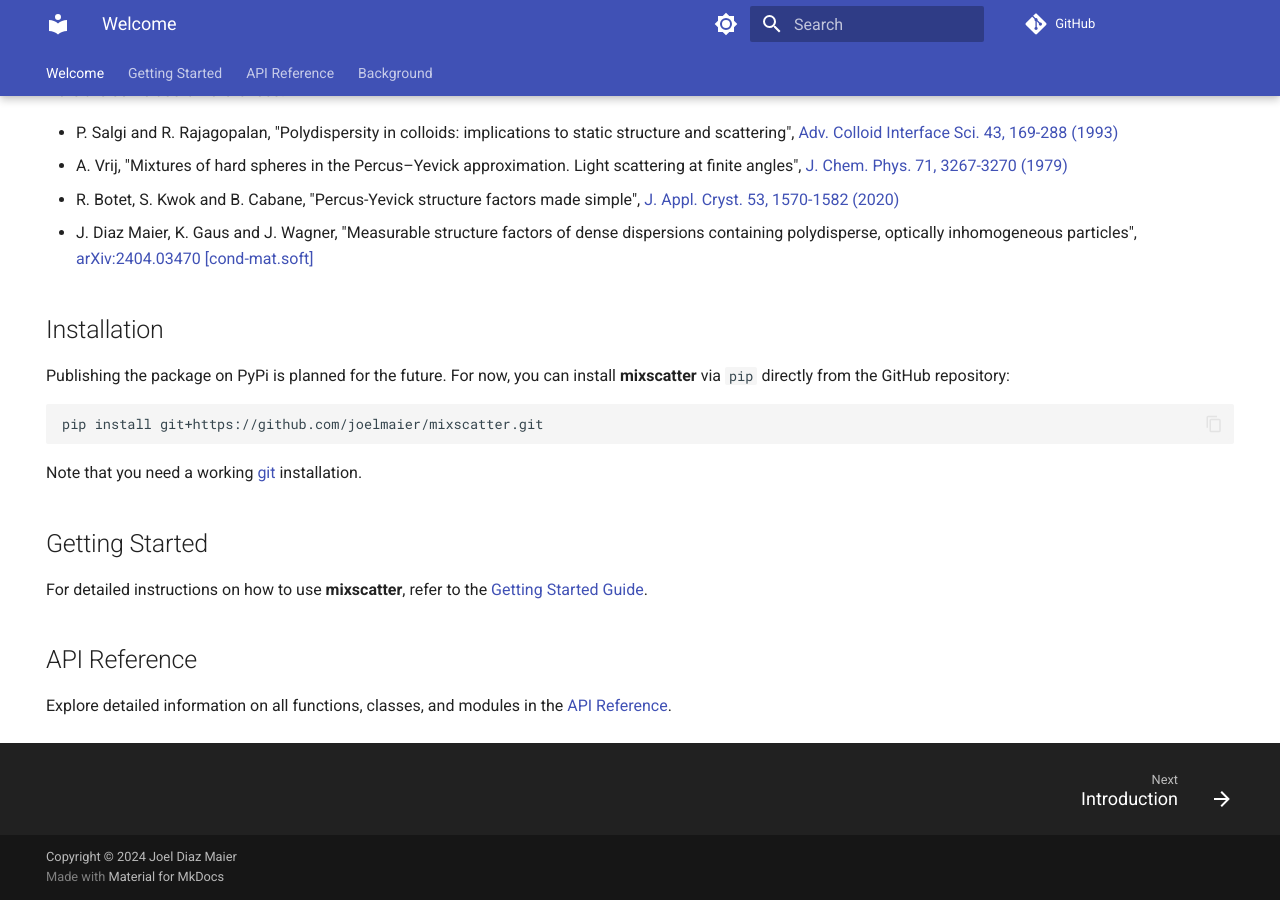
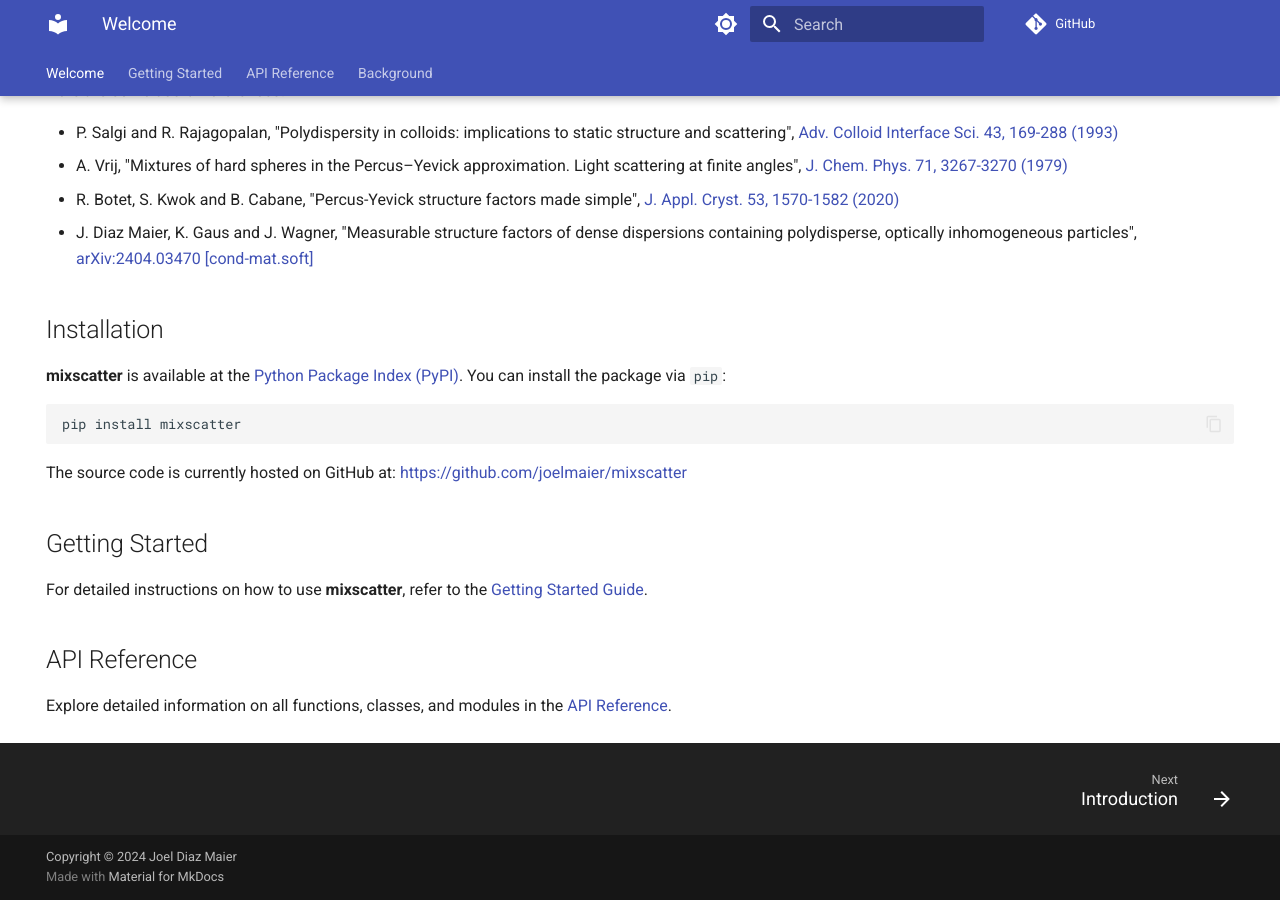
Before and after one commit to joelmaier/mixscatter, an MkDocs documentation site: the page built from docs/index.md, in a window 1280 px wide and 900 px high, scrolled down 594 px. Built offline with MkDocs 1.6.1 and Material for MkDocs 9.7.7, drawn with Linux system fonts in a browser that asks for light colours; comment, search, counter and statistics services are not loaded.

Commit message:
Update installation instructions

````diff
--- a/docs/index.md
+++ b/docs/index.md
@@ -42,14 +42,12 @@ Very basic information and a couple of equations for the interested reader are g
 
 ## Installation
 
-Publishing the package on PyPi is planned for the future. For now, you can install **mixscatter**
-via `pip` directly from the GitHub repository:
-
+**mixscatter** is available at the [Python Package Index (PyPI)](
+https://pypi.org/project/mixscatter). You can install the package via `pip`:
 ```shell
-pip install git+https://github.com/joelmaier/mixscatter.git
+pip install mixscatter
 ```
-
-Note that you need a working [git](https://www.git-scm.com/) installation.
+The source code is currently hosted on GitHub at: <https://github.com/joelmaier/mixscatter>
 
 ## Getting Started
 
````
Also changed, not shown: README.md (+4 -7 lines).
